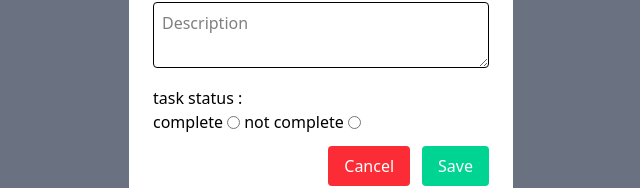
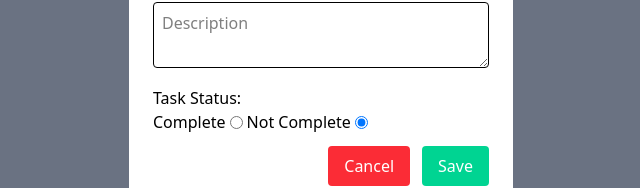
Before and after one commit to hanieAfzali/task-management-app, a React (Vite) app: page / in a window 1280 px wide. Both pictures are taken after a click on the button "Add new task". Shown: the part 355-543 px from the top of the page, without its empty margins (319-959 px from the left). Built offline with nearby package versions, Linux system fonts and the light colour scheme; no server answers.

Commit message:
fix completed status in tasks

```diff
--- a/src/components/TaskDetails.jsx
+++ b/src/components/TaskDetails.jsx
@@ -2,58 +2,40 @@ import { useState, useEffect } from "react";
 import { useDispatch } from "react-redux";
 import { addTask, editTask } from "../redux/taskSlice";
 
-const TaskDetails = ({
-  taskToEdit,
-  setIsModalOpen,
-  addNewTask,
-  editExistTask,
-}) => {
+const TaskDetails = ({ taskToEdit, setIsModalOpen }) => {
   const [title, setTitle] = useState("");
   const [description, setDescription] = useState("");
-  const [completed, setCompleted] = useState("");
+  const [completed, setCompleted] = useState(false);
   const dispatch = useDispatch();
 
   useEffect(() => {
     if (taskToEdit) {
       setTitle(taskToEdit.title);
       setDescription(taskToEdit.description);
-      setCompleted(taskToEdit.completed)
+      setCompleted(taskToEdit.completed ?? false);
     } else {
       setTitle("");
       setDescription("");
-      setCompleted("")
+      setCompleted(false);
     }
   }, [taskToEdit]);
 
   const handleSubmit = () => {
     if (taskToEdit) {
-      // حالت ویرایش تسک
-      const updatedTask = {
-        id: taskToEdit.id, // حتماً `id` را ارسال کن که بدانیم کدام تسک را ویرایش می‌کنیم
-        title: title || taskToEdit.title,
-        description: description || taskToEdit.description,
-        completed: completed || taskToEdit.completed || false, // اگر مقدار اولیه داشت، همان را حفظ کند
-      };
-      console.log("Sending to editTask:", {
+      // ویرایش تسک موجود
+      dispatch(editTask({
         id: taskToEdit.id,
-        updatedTask: { title, description, completed: taskToEdit.completed },
-      });
-
-      editExistTask({
-        id: taskToEdit.id,
-        updatedTask: { title, description, completed: taskToEdit.completed },
-      });
+        updatedTask: { title, description, completed },
+      }));
     } else {
-      // حالت افزودن تسک جدید
-      const newTask = {
+      // افزودن تسک جدید
+      dispatch(addTask({
         title,
         description,
-        completed: false, // مقدار پیش‌فرض برای تسک جدید
-      };
-      addNewTask(newTask);
+        completed: false,
+      }));
     }
-
-    setIsModalOpen(false); // بستن مدال بعد از ذخیره تغییرات
+    setIsModalOpen(false); // بستن مدال پس از ذخیره تغییرات
   };
 
   return (
@@ -76,12 +58,24 @@ const TaskDetails = ({
           className="border p-2 mb-3 w-full rounded"
         />
         <div className="text-start pb-3">
-          <h3>task status :</h3>
-          <div className="flex justify-start items-center gap-1 ">
-            <label htmlFor="radio1">complete</label>
-            <input type="radio" name="radioChoose" id="radio1" value={completed} />
-            <label htmlFor="radio2">not complete</label>
-            <input type="radio" name="radioChoose" id="radio2" value={completed}/>
+          <h3>Task Status:</h3>
+          <div className="flex justify-start items-center gap-1">
+            <label htmlFor="radio1">Complete</label>
+            <input
+              type="radio"
+              name="radioChoose"
+              id="radio1"
+              checked={completed}
+              onChange={() => setCompleted(true)}
+            />
+            <label htmlFor="radio2">Not Complete</label>
+            <input
+              type="radio"
+              name="radioChoose"
+              id="radio2"
+              checked={!completed}
+              onChange={() => setCompleted(false)}
+            />
           </div>
         </div>
         <div className="flex justify-end gap-3">
--- a/src/components/TaskItems.jsx
+++ b/src/components/TaskItems.jsx
@@ -17,14 +17,14 @@ const TaskItems = ({ task, openEditTaskModal, taskId }) => {
   return (
     <div
       className={`shadow shadow-gray-500 justify-items-start p-3 m-2 flex flex-row items-center rounded-lg transition-all ${
-        isCompleted ? "bg-white" : "bg-gray-200"
+        task.completed === true ? "bg-white" : "bg-gray-200"
       }`}
     >
       <div className="text-start px-3 flex-1">
-        <h3 className={`text-lg font-semibold ${isCompleted ? "text-gray-700" : "text-gray-900"}`}>
+        <h3 className={`text-lg font-semibold ${task.completed === false ? "text-gray-700" : "text-gray-900"}`}>
           {task.title}
         </h3>
-        <p className={`text-sm ${isCompleted ? "text-gray-500" : "text-gray-700"}`}>
+        <p className={`text-sm ${task.completed === true ? "text-gray-500" : "text-gray-700"}`}>
           {task.description}
         </p>
       </div>
@@ -33,8 +33,8 @@ const TaskItems = ({ task, openEditTaskModal, taskId }) => {
       <input
       id="complitedInput"
         type="checkbox"
-        className="cursor-pointer accent-green-600 w-5 h-5"
-        checked={isCompleted}
+        className=" accent-green-600 w-5 h-5"
+        checked={task.completed}
         onChange={() => setIsCompleted(!isCompleted)}
       />
         <EditIcon onClick={()=> openEditTaskModal(task)} />
--- a/src/redux/taskSlice.js
+++ b/src/redux/taskSlice.js
@@ -147,7 +147,7 @@ const taskSlice = createSlice({
       })
       .addCase(editTask.fulfilled, (state, action) => {
         state.status = "succeeded";
-        const index = state.tasks.findIndex((task) => task.id === action.payload.id);
+        const index = state.tasks.results.findIndex((task) => task.id === action.payload.id);
         if (index !== -1) {
           state.tasks[index] = action.payload;
         }
@@ -174,7 +174,7 @@ const taskSlice = createSlice({
       })
       .addCase(toggleTaskCompletion.fulfilled, (state, action) => {
         state.status = "succeeded";
-        const index = state.tasks.findIndex((task) => task.id === action.payload.id);
+        const index = state.tasks.results.findIndex((task) => task.id === action.payload.id);
         if (index !== -1) {
           state.tasks[index] = action.payload;
         }
```
